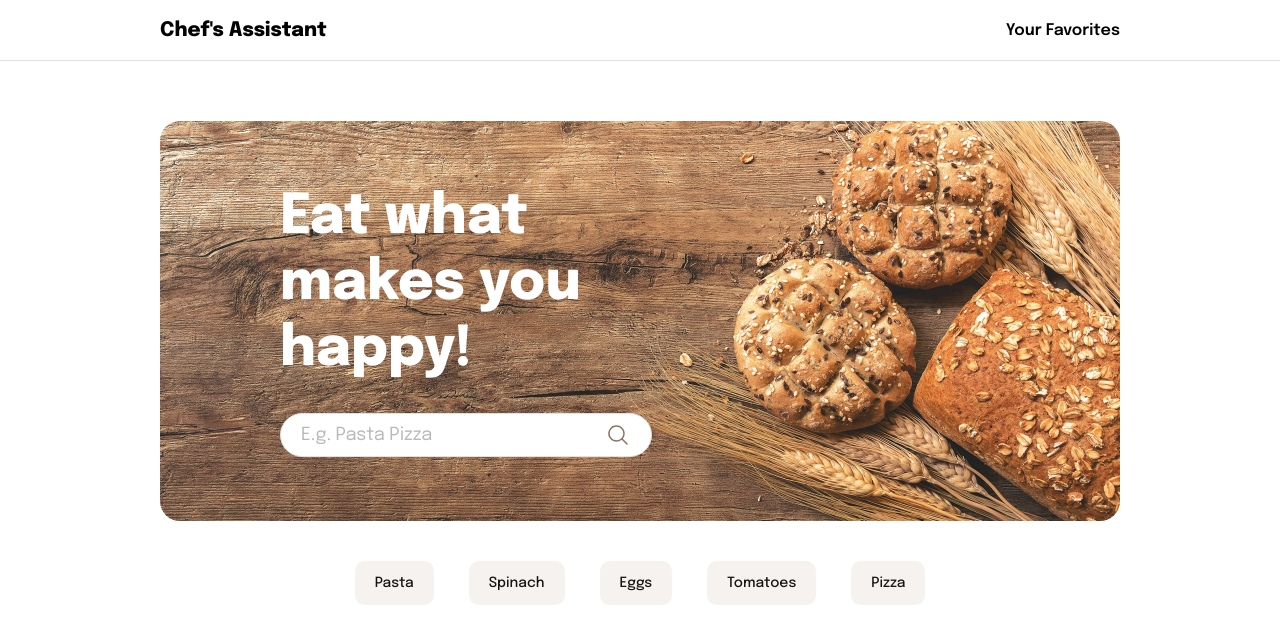
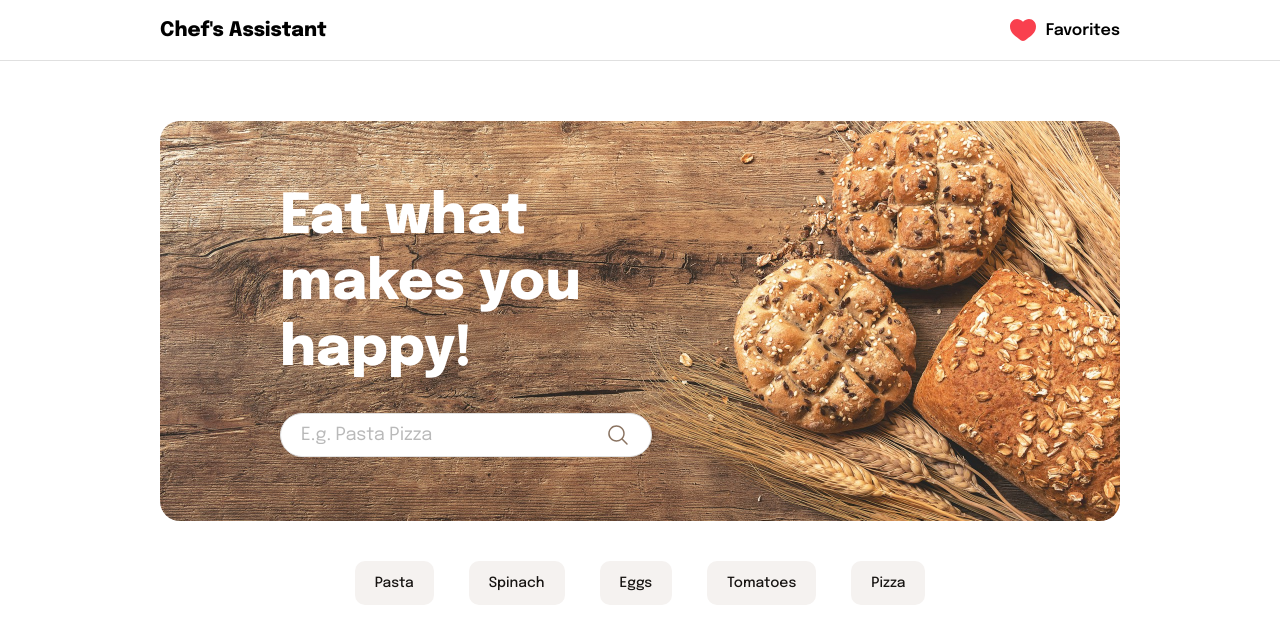
Before and after one commit to omwalhekar/recipe-app, a React (Create React App) app: page / in a window 1280 px wide. Shown: the top 644 px of the page. Built offline with nearby package versions, Linux system fonts and the light colour scheme; no server answers.

Commit message:
added fav icon

```diff
--- a/src/components/Navbar.tsx
+++ b/src/components/Navbar.tsx
@@ -1,5 +1,6 @@
 import React from 'react';
 import { useNavigate } from 'react-router-dom';
+import FilledHeartIcon from './icons/FilledHeartIcon';
 
 const Navbar = () => {
   const navigate = useNavigate();
@@ -18,7 +19,8 @@ const Navbar = () => {
           Chef's Assistant
         </div>
         <div className='right-section' onClick={goToFavorites}>
-          Your Favorites
+          <FilledHeartIcon />
+          <span>Favorites</span>
         </div>
       </div>
     </div>
```
